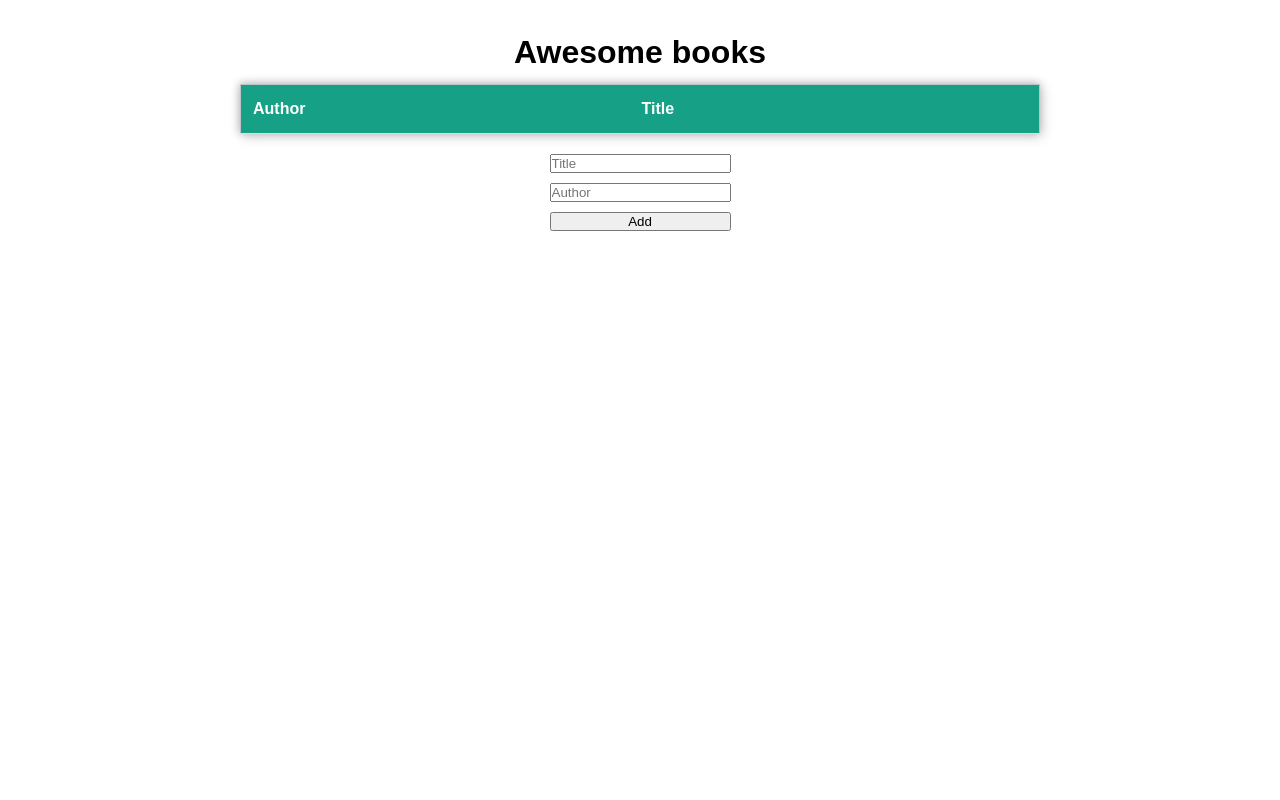
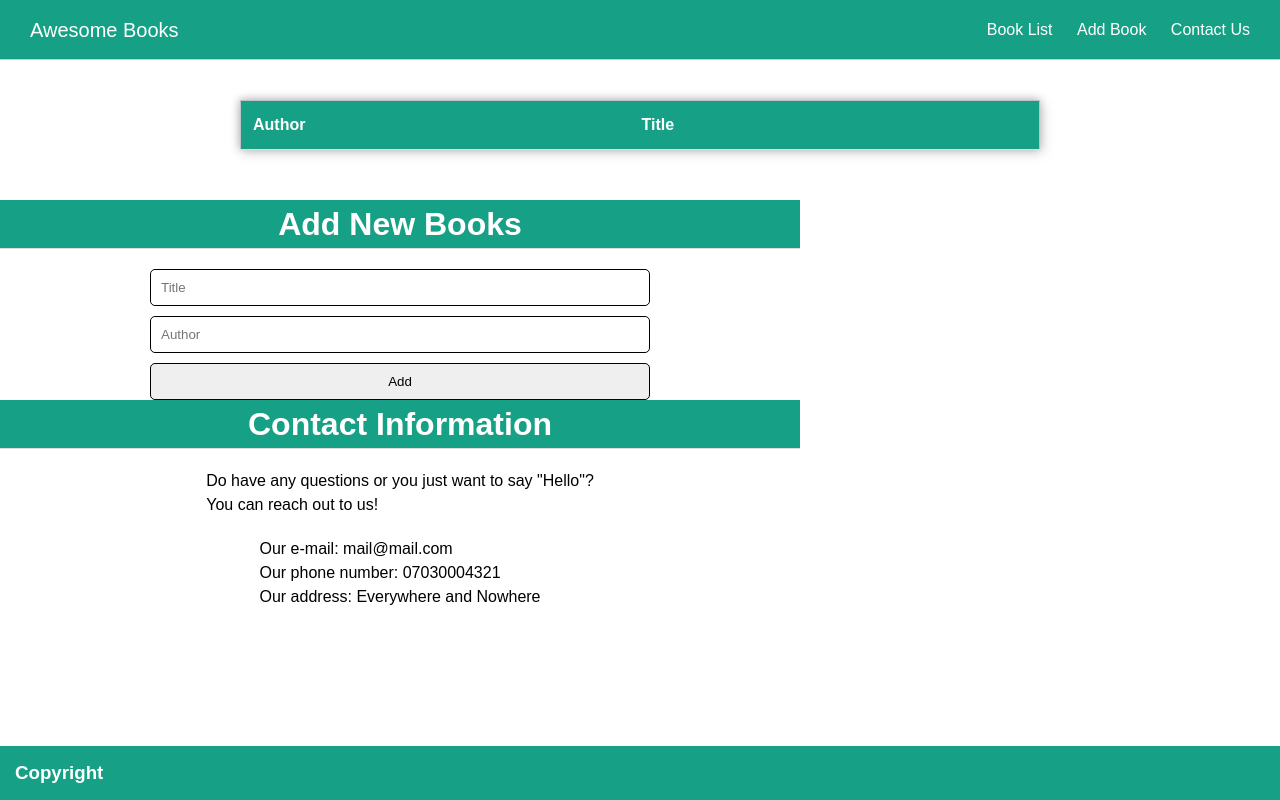
Before and after one commit to MrTaaJ/javascriptProject, a website: page src/index.html in a window 1280 px wide. Drawn offline with Linux system fonts and the light colour scheme.

Commit message:
feat: add the index.html dummy code and create new javascript files for each page

```diff
--- a/css/index.css
+++ /dev/null
@@ -1,3 +0,0 @@
-/* Example of @import use
-This imports the `reset.css` file */
-@import "./reset.css";
--- a/css/reset.css
+++ /dev/null
@@ -1,73 +0,0 @@
-/* Base styles */
-* {
-  margin: 0;
-  padding: 0;
-  box-sizing: border-box;
-}
-
-body {
-  font-weight: normal;
-  background-color: white;
-  color: black;
-  font-family: Poppins, sans-serif;
-  font-size: 16px;
-  line-height: 24px;
-}
-
-.container {
-  display: grid;
-  place-items: center;
-  gap: 20px;
-  width: 100%;
-  padding: 20px;
-}
-
-table {
-  border-collapse: collapse;
-  width: 800px;
-  border: 1px solid #bdc3c7;
-  box-shadow: 2px 2px 12px rgb(0 0 0 / 20%), -1px -1px 8px rgb(0 0 0 / 20%);
-}
-
-tr {
-  transition: all 0.2s ease-in;
-  cursor: pointer;
-}
-
-tbody tr:hover {
-  background-color: #f5f5f5;
-  transform: scale(1.02);
-  box-shadow: 2px 2px 12px rgb(0 0 0 / 20%), -1px -1px 8px rgb(0 0 0 / 20%);
-}
-
-th,
-td {
-  padding: 12px;
-  text-align: left;
-  border-bottom: 1px solid #ddd;
-}
-
-#table-header {
-  background-color: #16a085;
-  color: #fff;
-}
-
-.remove-button:hover {
-  background-color: red;
-  color: #fff;
-}
-
-form {
-  display: flex;
-  flex-flow: column nowrap;
-  gap: 10px;
-}
-
-.book {
-  padding-bottom: 5px;
-  border-bottom: solid black 0.25px;
-}
-
-.form {
-  width: fit-content;
-}
--- a/src/css/reset.css
+++ b/src/css/reset.css
@@ -15,11 +15,55 @@ body {
 }
 
 .container {
+  width: 100%;
+  padding-bottom: 50px;
+}
+
+header {
+  width: 100%;
+  background-color: #16a085;
+  height: 60px;
+  margin: 0;
+  position: fixed;
+  z-index: 2;
+  border-bottom: 1px solid rgb(207, 202, 202);
+  color: white;
+  padding: 0 20px;
+}
+
+nav {
+  height: 60px;
+  display: flex;
+  justify-content: space-between;
+  align-items: center;
+}
+
+#logo {
+  font: 400 20px/24px 'Poppins', sans-serif;
+}
+
+nav ul li {
+  display: inline-block;
+}
+
+.nav-button {
+  padding: 10px;
+  text-decoration: none;
+  color: white;
+  border-radius: 5px;
+}
+
+.nav-button:hover {
+  background-color: white;
+  color: #16a085;
+}
+
+main {
+  padding-top: 100px;
   display: grid;
   place-items: center;
   gap: 20px;
-  width: 100%;
-  padding: 20px;
+  padding-bottom: 50px;
 }
 
 table {
@@ -41,13 +85,23 @@ tbody tr:hover {
 }
 
 th,
-td {
+td,
+#add-header,
+#contact-header {
   padding: 12px;
   text-align: left;
   border-bottom: 1px solid #ddd;
 }
 
-#table-header {
+th,
+td {
+  text-align: left;
+}
+
+#table-header,
+#add-header,
+.form-button:hover,
+#contact-header {
   background-color: #16a085;
   color: #fff;
 }
@@ -57,17 +111,59 @@ td {
   color: #fff;
 }
 
+.book {
+  padding-bottom: 5px;
+  border-bottom: solid black 0.25px;
+}
+
+.add-book,
+.contact-us {
+  width: 800px;
+  display: grid;
+  place-items: center;
+  gap: 20px;
+}
+
+#add-header,
+#contact-header {
+  width: 100%;
+  text-align: center;
+}
+
 form {
+  width: 500px;
   display: flex;
   flex-flow: column nowrap;
   gap: 10px;
 }
 
-.book {
-  padding-bottom: 5px;
-  border-bottom: solid black 0.25px;
+.form input {
+  border: #000000 solid 1px;
+  border-radius: 5px;
+  padding: 10px;
 }
 
-.form {
-  width: fit-content;
+.form input:focus {
+  outline: #16a085 solid 1px;
 }
+
+.form-button {
+  border: #000000 solid 1px;
+  padding: 10px;
+  border-radius: 5px;
+  cursor: pointer;
+}
+
+.contact-info {
+  display: flex;
+  flex-flow: column;
+}
+
+footer {
+  position: fixed;
+  width: 100%;
+  padding: 15px;
+  background-color: #16a085;
+  color: white;
+  bottom: 0px;
+}
--- a/src/index.html
+++ b/src/index.html
@@ -9,9 +9,47 @@
   <body>
     <div class="container">
       <header class="header">
+        <nav>
+          <a id="logo"
+                href="#home"
+                aria-label="Return Home button"
+                class="nav-button"
+              >
+              Awesome Books
+          </a>
+          <ul>
+            <li>
+              <a
+                href="#book-list"
+                aria-label="Book List button"
+                class="nav-button"
+              >
+                Book List
+              </a>
+            </li>
+            <li>
+              <a
+                href="#add-book"
+                aria-label="Add Book button"
+                class="nav-button"
+              >
+                Add Book
+              </a>
+            </li>
+            <li>
+              <a
+                href="#contact-us"
+                aria-label="Contact Us button"
+                class="nav-button"
+              >
+                Contact Us
+              </a>
+            </li>
+          </ul>
+        </nav>
+      </header>
 
-      </header>
-      <h1>Awesome books</h1>
+      <main>
         <table>
           <thead>
             <tr id="table-header">
@@ -22,12 +60,33 @@
           </thead>
           <tbody class="book-container"></tbody>
         </table>
+      </main>
+
+      <div class="add-book">
+        <h1 id="add-header">Add New Books</h1>
         <form class="form">
           <input type="text" name="title" placeholder="Title" class="title" required />
           <input type="text" name="author" placeholder="Author" class="author" required />
           <button type="submit" class="form-button">Add</button>
         </form>
       </div>
+
+      <div class="contact-us">
+        <h1 id="contact-header">Contact Information</h1>
+        <p>Do have any questions or you just want to say "Hello"?<br>
+        You can reach out to us!
+        </p>
+        <ul class="contact-info">
+          <l1>Our e-mail: mail@mail.com</l1>
+          <l1>Our phone number: 07030004321</l1>
+          <l1>Our address: Everywhere and Nowhere</l1>
+        </ul>
+      </div>
+
+      <footer>
+        <h3>Copyright</h2>
+      </footer>
+    </div>
     <script type="module" src="./js/index.js"></script>
   </body>
 </html>
```
Also changed, not shown: src/js/addBook.js (added, +18 -0 lines), src/js/contactUs.js (added, +21 -0 lines), src/js/footer.js (added, +12 -0 lines), src/js/header.js (added, +50 -0 lines). Lines whose indentation alone changed are shown as unchanged.
